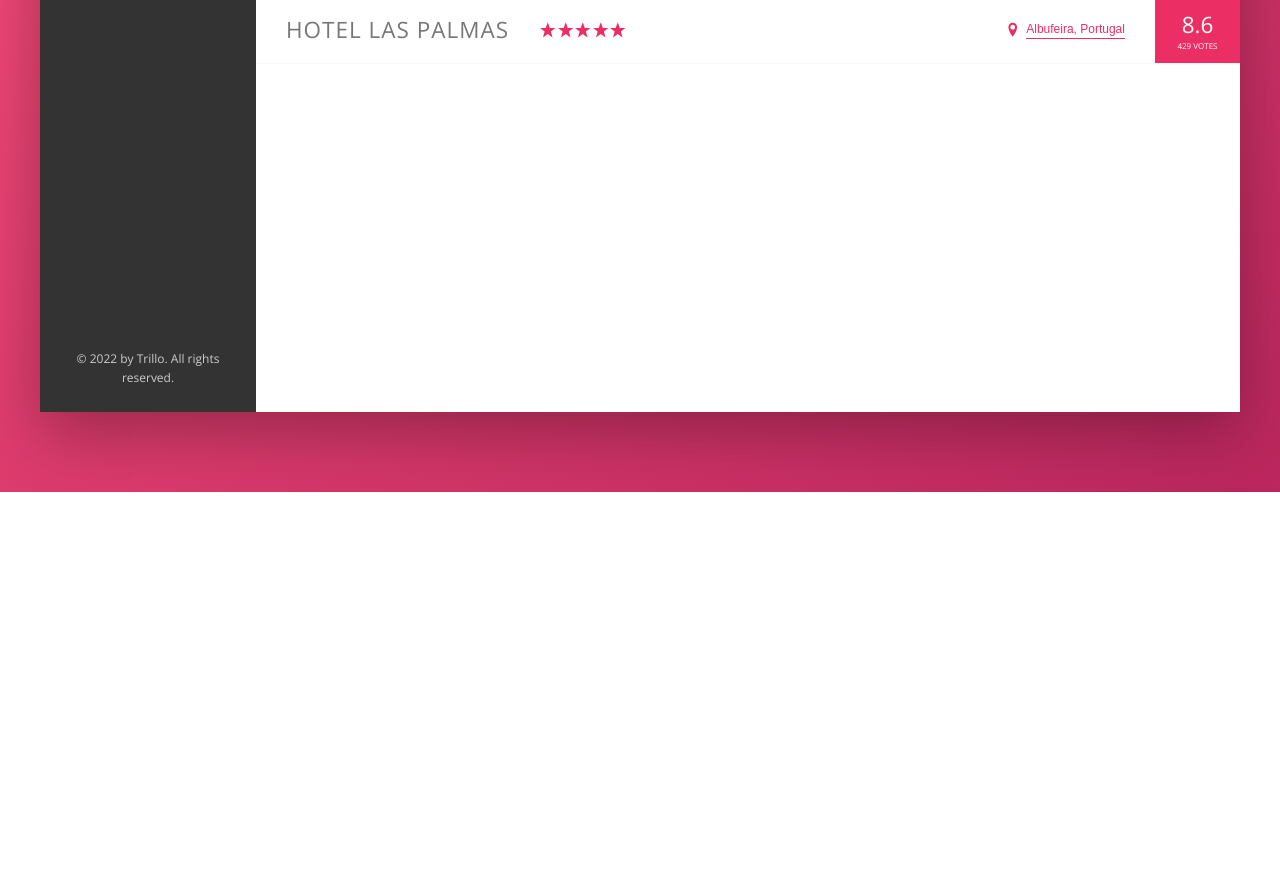
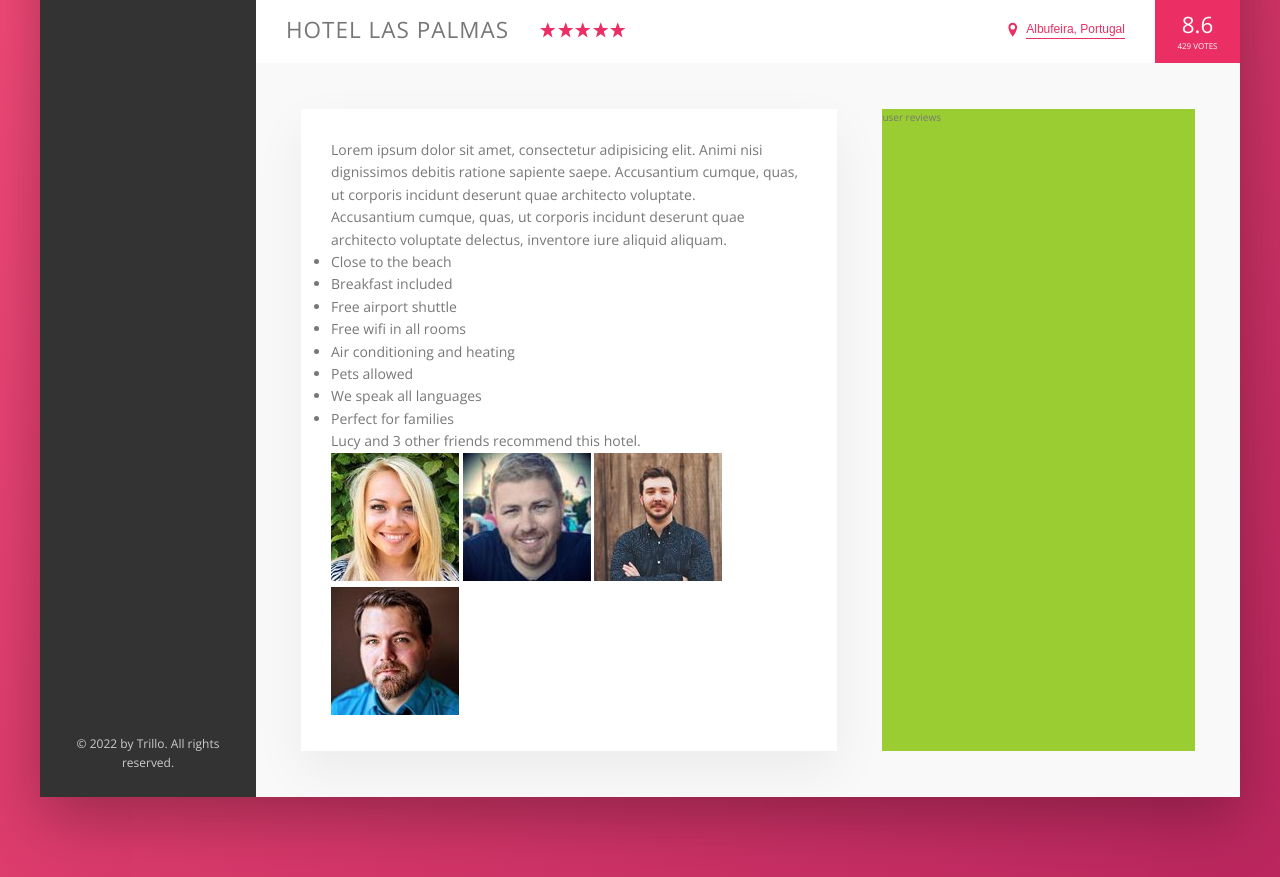
Before and after one commit to yabandzhiev/trillo, a website: page index.html in a window 1280 px wide. Shown: the part 538-1415 px from the top of the page. Before the commit the page ends 1030 px from the top, so only its background shows below. Drawn offline with nearby package versions, Linux system fonts and the light colour scheme.

Commit message:
styling description seciton

```diff
--- a/index.html
+++ b/index.html
@@ -135,6 +135,35 @@
               <div class="overview__rating-count">429 votes</div>
             </div>
           </div>
+
+          <div class="detail">
+            <div class="description">
+              <p class="paragraph">Lorem ipsum dolor sit amet, consectetur adipisicing elit. Animi nisi dignissimos debitis ratione sapiente saepe. Accusantium cumque, quas, ut corporis incidunt deserunt quae architecto voluptate.</p>
+              <p class="paragraph">Accusantium cumque, quas, ut corporis incidunt deserunt quae architecto voluptate delectus, inventore iure aliquid aliquam.</p>
+              <ul class="list">
+                <li class="list__item">Close to the beach</li>
+                <li class="list__item">Breakfast included</li>
+                <li class="list__item">Free airport shuttle</li>
+                <li class="list__item">Free wifi in all rooms</li>
+                <li class="list__item">Air conditioning and heating</li>
+                <li class="list__item">Pets  allowed</li>
+                <li class="list__item">We speak all languages</li>
+                <li class="list__item">Perfect for families</li>
+              </ul>
+              <div class="recommend">
+                <p class="recommend__count">
+                  Lucy and 3 other friends recommend this hotel.
+                </p>
+                <div class="recommend__friends">
+                  <img src="img/user-6.jpg" alt="Friend 1" class="recommend__photo">
+                  <img src="img/user-3.jpg" alt="Friend 2" class="recommend__photo">
+                  <img src="img/user-4.jpg" alt="Friend 3" class="recommend__photo">
+                  <img src="img/user-5.jpg" alt="Friend 4" class="recommend__photo">
+                </div>
+              </div>
+            </div>
+            <div class="user-reviews">user reviews</div>
+          </div>
         </main>
       </div>
     </div>
--- a/sass/_base.scss
+++ b/sass/_base.scss
@@ -24,6 +24,9 @@ Primary dark: #BA265D
   --color-grey-dark-3: #999;
 
   --shadow-dark: 0 2rem 6rem rgba(0, 0, 0, 0.3);
+  --shadow-light: 0 2rem 5rem rgba(0, 0, 0, 0.06);
+
+  --line: 1px solid var(--color-grey-light-1);
 }
 
 * {
--- a/sass/_components.scss
+++ b/sass/_components.scss
@@ -195,7 +195,7 @@
 .overview {
   display: flex;
   align-items: center;
-  border-bottom: 1px solid var(--color-grey-light-1);
+  border-bottom: var(--line);
 
   &__heading {
     font-size: 2.25rem;
--- a/sass/_layout.scss
+++ b/sass/_layout.scss
@@ -10,7 +10,7 @@
   font-size: 1.4rem;
   height: 7rem;
   background-color: #fff;
-  border-bottom: 1px solid var(--color-grey-light-1);
+  border-bottom: var(--line);
 
   display: flex;
   justify-content: space-between;
@@ -33,8 +33,26 @@
 .hotel-view {
   background-color: #fff;
 
-  //test
-  height: 80rem;
-
   flex: 1;
 }
+
+.detail {
+  display: flex;
+  padding: 4.5rem;
+  background-color: var(--color-grey-light-1);
+  border-bottom: var(--line);
+}
+
+.description {
+  font-size: 1.4rem;
+  background-color: #fff;
+  box-shadow: var(--shadow-light);
+  padding: 3rem;
+  flex: 0 0 60%;
+  margin-right: 4.5rem;
+}
+
+.user-reviews {
+  background-color: yellowgreen;
+  flex: 1;
+}
```
Also changed, not shown: css/style.css, 1 other file.
